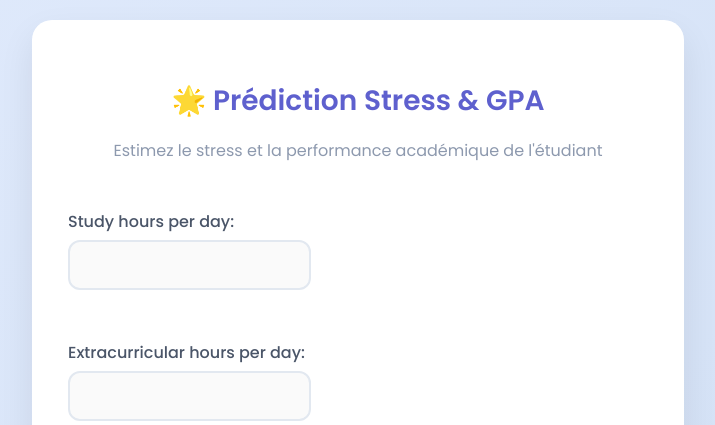
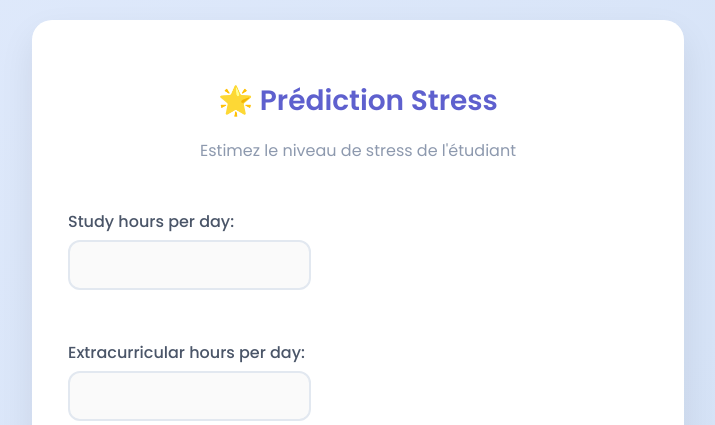
Before and after one commit to isslem555/MLproject, a Django app: page /student/ in a window 1280 px wide. Shown: the top 425 px of the page, without its empty margins (282-997 px from the left). Run offline with Django 5.2, Linux system fonts and the light colour scheme.

Commit message:
Initial commit

```diff
--- a/student_app/models.py
+++ b/student_app/models.py
@@ -1,4 +1,5 @@
 from django.db import models
+
 
 class StudentRecord(models.Model):
     # fields correspondant au dataset (sauf Student_ID qui peut être auto)
@@ -7,9 +8,8 @@ class StudentRecord(models.Model):
     sleep_hours_per_day = models.FloatField()
     social_hours_per_day = models.FloatField()
     physical_activity_hours_per_day = models.FloatField()
+
     stress_level = models.CharField(max_length=50)
-    # result/prediction stockée (facultatif)
-    predicted_gpa = models.FloatField(null=True, blank=True)
     created_at = models.DateTimeField(auto_now_add=True)
 
     def __str__(self):
--- a/student_app/templates/student_app/form.html
+++ b/student_app/templates/student_app/form.html
@@ -2,7 +2,7 @@
 <html lang="fr">
 <head>
     <meta charset="utf-8">
-    <title>Prédiction Stress & GPA</title>
+    <title>Prédiction Stress</title>
     <meta name="viewport" content="width=device-width, initial-scale=1">
     <style>
         @import url('https://fonts.googleapis.com/css2?family=Poppins:wght@300;400;500;600&display=swap');
@@ -135,8 +135,8 @@
 </head>
 <body>
 <div class="container">
-    <h1>🌟 Prédiction Stress & GPA</h1>
-    <p class="subtitle">Estimez le stress et la performance académique de l'étudiant</p>
+    <h1>🌟 Prédiction Stress</h1>
+    <p class="subtitle">Estimez le niveau de stress de l'étudiant</p>
 
     <form method="post" action="{% url 'student_form' %}">
         {% csrf_token %}
@@ -154,7 +154,6 @@
         <div class="result">
             <h2>🎉 Résultat de la prédiction</h2>
             <p><strong>Stress prédit :</strong> {{ record.stress_level|default:"Non disponible" }}</p>
-            <p><strong>GPA prédit :</strong> {{ record.predicted_gpa|default:"Non disponible" }}</p>
             <p><strong>Date :</strong> {{ record.created_at|date:"d/m/Y à H:i"|default:"Non disponible" }}</p>
             <a href="{% url 'student_form' %}" class="back">← Faire une nouvelle prédiction</a>
         </div>
--- a/student_app/views.py
+++ b/student_app/views.py
@@ -9,7 +9,6 @@ import os
 # ==============================
 # CHEMINS DES MODÈLES
 # ==============================
-
 BASE_DIR = settings.BASE_DIR
 ML_MODELS_DIR = os.path.join(BASE_DIR, "ml_models")
 
@@ -17,44 +16,33 @@ STRESS_MODEL_PATH = os.path.join(ML_MODELS_DIR, "stress_model.pkl")
 STRESS_SCALER_PATH = os.path.join(ML_MODELS_DIR, "scaler_stress.pkl")
 STRESS_ENCODER_PATH = os.path.join(ML_MODELS_DIR, "stress_encoder.pkl")
 
-GPA_MODEL_PATH = os.path.join(ML_MODELS_DIR, "gpa_predictor.pkl")
-GPA_SCALER_PATH = os.path.join(ML_MODELS_DIR, "gpa_scaler.pkl")
-
 stress_model = None
 stress_scaler = None
 stress_encoder = None
-gpa_model = None
-gpa_scaler = None
 
 # ==============================
 # CHARGER LES MODÈLES
 # ==============================
-
 def load_models_if_needed():
     global stress_model, stress_scaler, stress_encoder
-    global gpa_model, gpa_scaler
 
     if stress_model is None:
         stress_model = joblib.load(STRESS_MODEL_PATH)
         stress_scaler = joblib.load(STRESS_SCALER_PATH)
         stress_encoder = joblib.load(STRESS_ENCODER_PATH)
 
-    if gpa_model is None:
-        gpa_model = joblib.load(GPA_MODEL_PATH)
-        gpa_scaler = joblib.load(GPA_SCALER_PATH)
-
 # ==============================
 # PRÉDICTION STRESS
 # ==============================
-
 def predict_stress(data):
+    # Créer DataFrame avec les données (avec GPA factice)
     df = pd.DataFrame([[
         data["Study_Hours_Per_Day"],
         data["Extracurricular_Hours_Per_Day"],
         data["Sleep_Hours_Per_Day"],
         data["Social_Hours_Per_Day"],
         data["Physical_Activity_Hours_Per_Day"],
-        data["GPA"]
+        data["GPA"]  # colonne factice nécessaire pour le modèle existant
     ]], columns=[
         "Study_Hours_Per_Day",
         "Extracurricular_Hours_Per_Day",
@@ -64,52 +52,24 @@ def predict_stress(data):
         "GPA"
     ])
 
+    # Mise à l’échelle
     df_scaled = stress_scaler.transform(df)
+
+    # Prédiction
     pred_class = stress_model.predict(df_scaled)[0]
     pred_label = stress_encoder.inverse_transform([pred_class])[0]
 
     return pred_label
 
 # ==============================
-# PRÉDICTION GPA (VERSION EXACTE)
-# ==============================
-
-def predict_gpa(data, stress_label):
-    stress_encoded = stress_encoder.transform([stress_label])[0]
-
-    df = pd.DataFrame([[
-        data["Study_Hours_Per_Day"],
-        data["Extracurricular_Hours_Per_Day"],
-        data["Sleep_Hours_Per_Day"],
-        data["Social_Hours_Per_Day"],
-        data["Physical_Activity_Hours_Per_Day"],
-        stress_encoded
-    ]], columns=[
-        "Study_Hours_Per_Day",
-        "Extracurricular_Hours_Per_Day",
-        "Sleep_Hours_Per_Day",
-        "Social_Hours_Per_Day",
-        "Physical_Activity_Hours_Per_Day",
-        "Stress_Level"   # ⚠️ EXACTEMENT le nom attendu par ton modèle !!!
-    ])
-
-    df_scaled = gpa_scaler.transform(df)
-    gpa_pred = gpa_model.predict(df_scaled)[0]
-
-    return round(float(gpa_pred), 2)
-
-# ==============================
 # VIEW FORMULAIRE
 # ==============================
-
 def student_form_view(request):
-
     form = StudentRecordForm(request.POST or None)
     record = None
     error_msg = None
 
     if request.method == "POST" and form.is_valid():
-
         record = form.save(commit=False)
 
         try:
@@ -118,36 +78,24 @@ def student_form_view(request):
             error_msg = f"Erreur chargement modèles : {e}"
 
         if not error_msg:
-
+            # Préparer les données pour le modèle
             data_stress = {
                 "Study_Hours_Per_Day": form.cleaned_data["study_hours_per_day"],
                 "Extracurricular_Hours_Per_Day": form.cleaned_data["extracurricular_hours_per_day"],
                 "Sleep_Hours_Per_Day": form.cleaned_data["sleep_hours_per_day"],
                 "Social_Hours_Per_Day": form.cleaned_data["social_hours_per_day"],
                 "Physical_Activity_Hours_Per_Day": form.cleaned_data["physical_activity_hours_per_day"],
-                "GPA": 0
+                "GPA": 0  # colonne factice
             }
 
-            # PRÉDICTION STRESS
             try:
+                # Prédiction du stress
                 stress_label = predict_stress(data_stress)
                 record.stress_level = stress_label
             except Exception as e:
                 error_msg = f"Erreur prédiction stress : {e}"
 
-            # PRÉDICTION GPA
-            if not error_msg:
-                try:
-                    data_gpa = data_stress.copy()
-                    data_gpa.pop("GPA")
-
-                    gpa_pred = predict_gpa(data_gpa, record.stress_level)
-                    record.predicted_gpa = gpa_pred
-
-                except Exception as e:
-                    error_msg = f"Erreur prédiction GPA : {e}"
-                    record.predicted_gpa = None
-
+            # Sauvegarder l'enregistrement
             record.save()
 
     return render(request, "student_app/form.html", {
```
Also changed, not shown: student_app/migrations/0002_remove_studentrecord_predicted_gpa.py (added).
